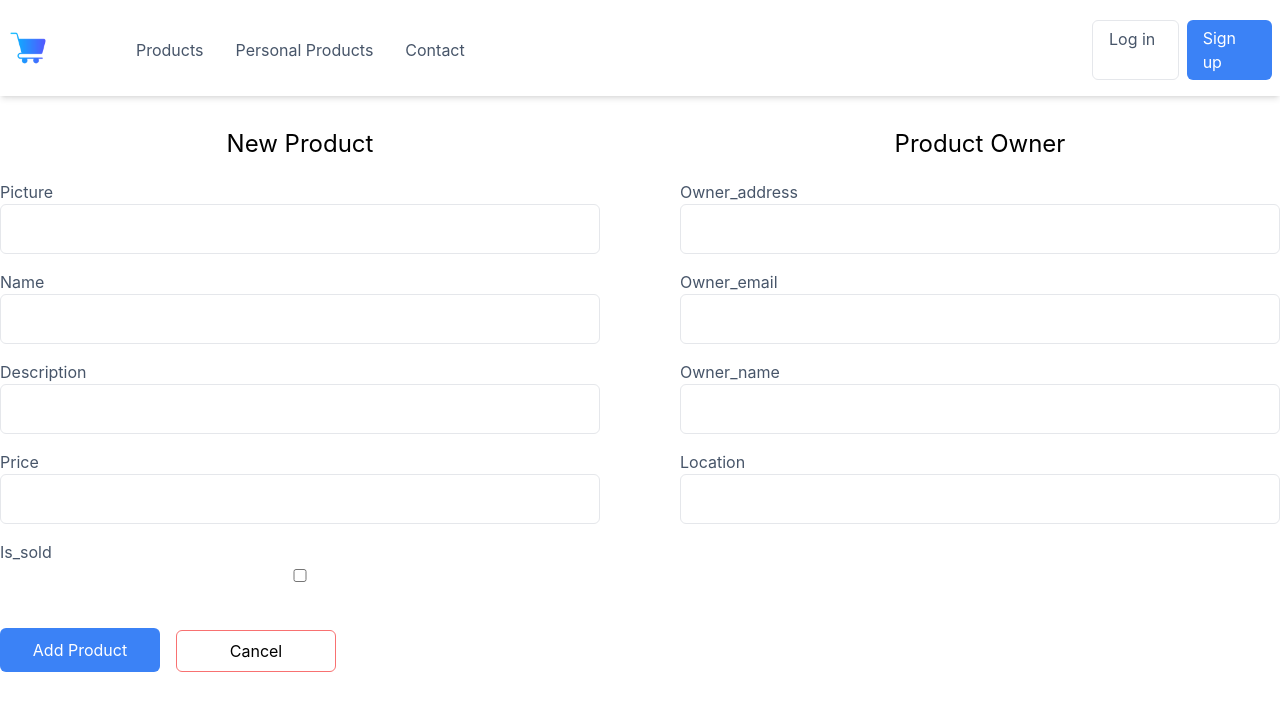
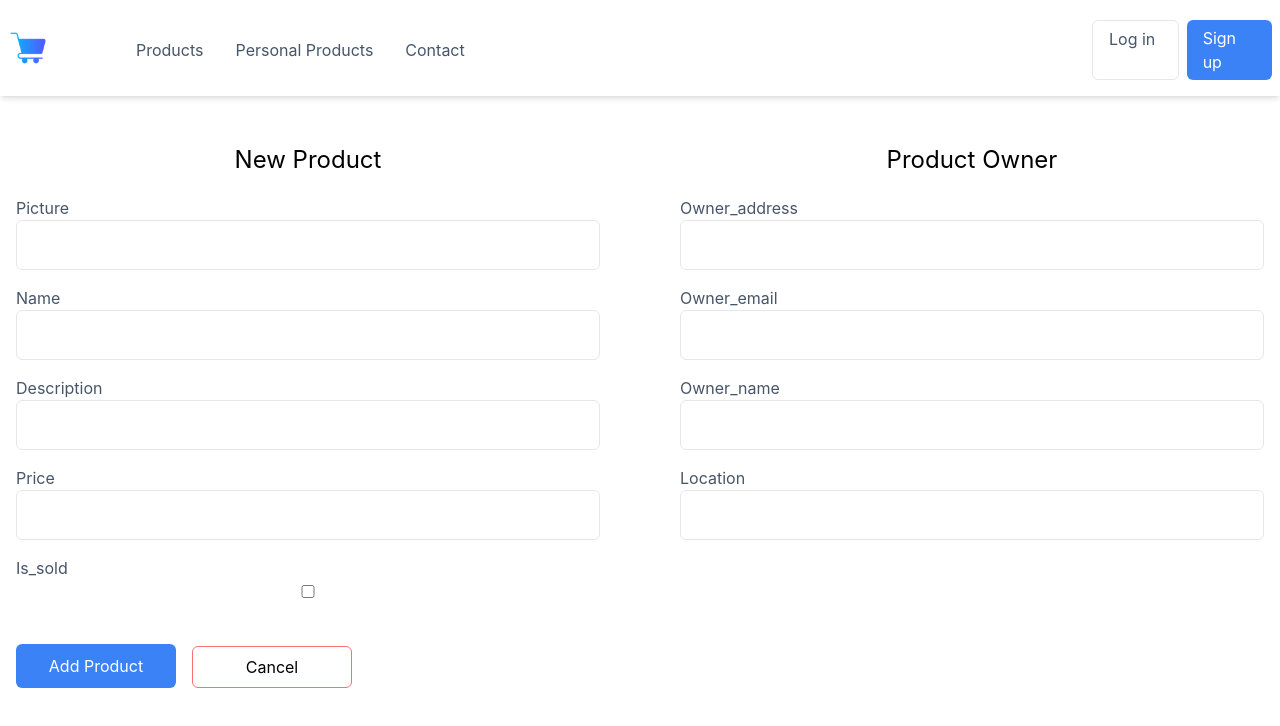
Before and after one commit to lightme-fan/e-commerce, a React (Create React App) app in the folder frontend/: page /new_product in a window 1280 px wide. Shown: the top 726 px of the page. Built offline with nearby package versions, Linux system fonts and the light colour scheme; no server answers.

Commit message:
Improving product details page

```diff
--- /dev/null
+++ b/frontend/src/components/button/Button.tsx
@@ -0,0 +1,11 @@
+import React from 'react'
+
+const Button = () => {
+  return (
+    <div>
+
+    </div>
+  )
+}
+
+export default Button
--- a/frontend/src/pages/Home.tsx
+++ b/frontend/src/pages/Home.tsx
@@ -36,7 +36,7 @@ const Home = () => {
               </div>
               <div className='my-3 mt-12 md:flex md:flex-wrap md:justify-center gap-10'>
                 {state?.products?.map(product => (
-                  <ProductCard item={product}/>
+                  <ProductCard item={product} />
                 ))}
               </div>
             </div>
--- a/frontend/src/pages/NewProduct.tsx
+++ b/frontend/src/pages/NewProduct.tsx
@@ -1,6 +1,7 @@
 import { Fragment } from 'react'
 import { Header, Input } from '../components'
 import { capitalizeFirstLetter } from '../utils/utils';
+import { Link } from 'react-router-dom';
 
 const NewProduct = () => {
   const newProduct = [
@@ -22,14 +23,14 @@ const NewProduct = () => {
     <Fragment>
       <div className={`relative h-[100vh] overflow-y-scroll`}>
         <Header />
-        <div className='mt-[10%] max-w-[1300px] w-full mx-auto'>
-          <div className='flex justify-between gap-y-20 flex-wrap'>
+        <div className='my-36 max-w-[1300px] w-full mx-auto px-4'>
+          <div className='flex flex-col justify-between items-center gap-y-20 md:flex-row md:justify-center md:items-start md:gap-x-20'>
             <div className='max-w-[600px] w-full'>
               <h1 className='mb-5 text-center text-2xl'>New Product</h1>
               <div className='flex flex-col gap-4'>
                 {newProduct.map((prod, index) => (
                   <Input
-                    key={prod.name}
+                    key={`product.${index}.${prod.name}`}
                     type={prod.type === "String" ? "text" : prod.type === "Boolean" ? "checkbox" : "number"}
                     id={prod.name}
                     name={prod.name}
@@ -43,7 +44,7 @@ const NewProduct = () => {
               <div className='flex flex-col gap-4'>
                 {productOwner.map((prod, index) => (
                   <Input
-                    key={prod.name}
+                    key={`owner.${index}.${prod.name}`}
                     type={prod.type === "String" ? "text" : prod.type === "Boolean" ? "checkbox" : "number"}
                     id={prod.name}
                     name={prod.name}
@@ -53,17 +54,18 @@ const NewProduct = () => {
               </div>
             </div>
           </div>
-          <div className='mt-8 flex gap-4'>
+          <div className='mt-8 flex justify-center gap-4 md:justify-start'>
             <button
               className='md:self-end self-center w-40 mt-2 py-2.5 hover:bg-blue-700 rounded-md bg-blue-500 text-white text-center'
             >
               Add Product
             </button>
-            <button
+            <Link
               className='md:self-end self-center w-40 mt-2 py-2 border border-red-400 hover:bg-red-400 rounded-md bg-transparent text-center'
+              to={"/"}
             >
               Cancel
-            </button>
+            </Link>
           </div>
         </div>
       </div>
```
Lines whose indentation alone changed are shown as unchanged.
